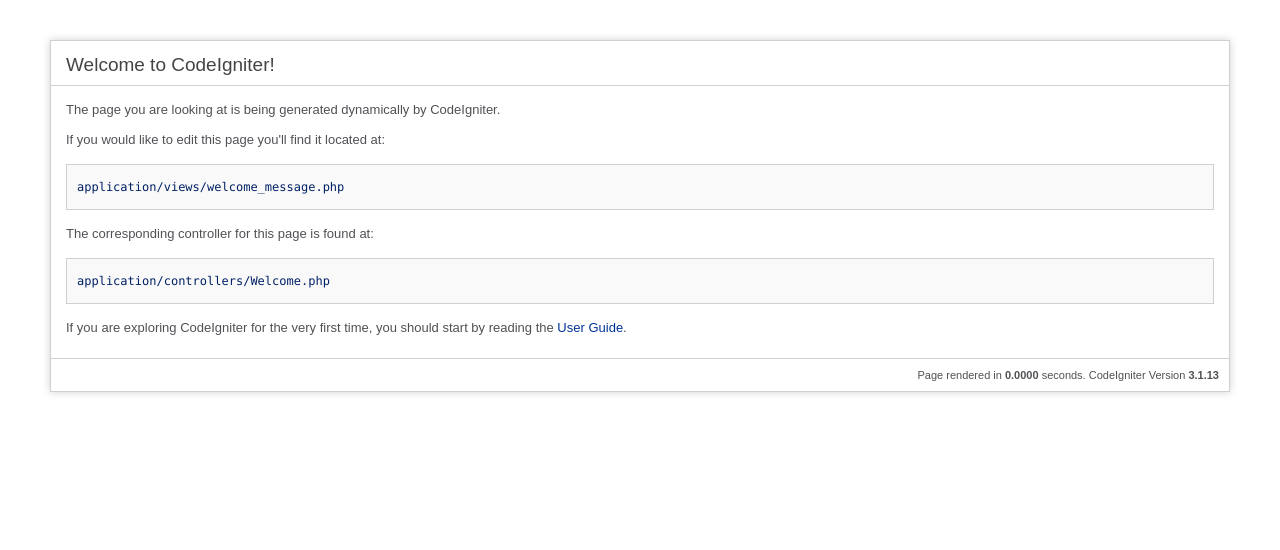
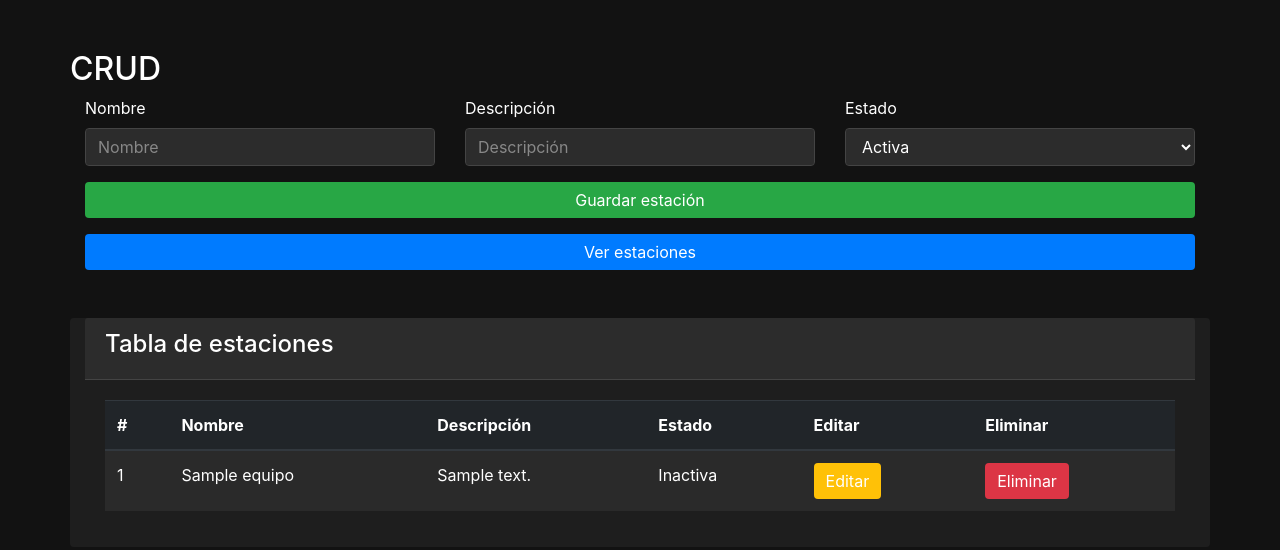
Before and after one commit to Joecr98/timer_proyect, a CodeIgniter app: page /database/index.php/welcome/index in a window 1280 px wide. Shown: the top 550 px of the page. Run offline with CodeIgniter, Linux system fonts and the light colour scheme; tables that the repository leaves empty or names only in its code hold one stand-in row (values such as "Sample post"); data that the repository does not hold is empty; some libraries are stand-ins or nearby versions.

Commit message:
Prototipo base con diseño final

```diff
--- a/application/config/autoload.php
+++ b/application/config/autoload.php
@@ -1,5 +1,5 @@
 <?php
-defined('BASEPATH') OR exit('No direct script access allowed');
+defined('BASEPATH') or exit('No direct script access allowed');
 
 /*
 | -------------------------------------------------------------------
@@ -58,7 +58,7 @@
 |
 |	$autoload['libraries'] = array('user_agent' => 'ua');
 */
-$autoload['libraries'] = array();
+$autoload['libraries'] = array('database');
 
 /*
 | -------------------------------------------------------------------
@@ -89,7 +89,7 @@
 |
 |	$autoload['helper'] = array('url', 'file');
 */
-$autoload['helper'] = array();
+$autoload['helper'] = array('url');
 
 /*
 | -------------------------------------------------------------------
--- a/application/config/config.php
+++ b/application/config/config.php
@@ -1,5 +1,5 @@
 <?php
-defined('BASEPATH') OR exit('No direct script access allowed');
+defined('BASEPATH') or exit('No direct script access allowed');
 
 /*
 |--------------------------------------------------------------------------
@@ -25,6 +25,7 @@
 */
 $config['base_url'] = '';
 
+
 /*
 |--------------------------------------------------------------------------
 | Index File
@@ -35,7 +36,7 @@
 | variable so that it is blank.
 |
 */
-$config['index_page'] = 'index.php';
+$config['index_page'] = '';
 
 /*
 |--------------------------------------------------------------------------
@@ -52,7 +53,7 @@
 |
 | WARNING: If you set this to 'PATH_INFO', URIs will always be URL-decoded!
 */
-$config['uri_protocol']	= 'REQUEST_URI';
+$config['uri_protocol']    = 'REQUEST_URI';
 
 /*
 |--------------------------------------------------------------------------
@@ -78,7 +79,7 @@
 | than english.
 |
 */
-$config['language']	= 'english';
+$config['language']    = 'english';
 
 /*
 |--------------------------------------------------------------------------
@@ -408,12 +409,12 @@
 |       'cookie_httponly') will also affect sessions.
 |
 */
-$config['cookie_prefix']	= '';
-$config['cookie_domain']	= '';
-$config['cookie_path']		= '/';
-$config['cookie_secure']	= FALSE;
-$config['cookie_httponly'] 	= FALSE;
-$config['cookie_samesite'] 	= 'Lax';
+$config['cookie_prefix']    = '';
+$config['cookie_domain']    = '';
+$config['cookie_path']        = '/';
+$config['cookie_secure']    = FALSE;
+$config['cookie_httponly']     = FALSE;
+$config['cookie_samesite']     = 'Lax';
 
 /*
 |--------------------------------------------------------------------------
--- a/application/config/database.php
+++ b/application/config/database.php
@@ -1,5 +1,5 @@
 <?php
-defined('BASEPATH') OR exit('No direct script access allowed');
+defined('BASEPATH') or exit('No direct script access allowed');
 
 /*
 | -------------------------------------------------------------------
@@ -76,9 +76,10 @@
 $db['default'] = array(
 	'dsn'	=> '',
 	'hostname' => 'localhost',
-	'username' => '',
-	'password' => '',
-	'database' => '',
+	'port' => '3316',
+	'username' => 'root',
+	'password' => 'Checha680',
+	'database' => 'bdtimer',
 	'dbdriver' => 'mysqli',
 	'dbprefix' => '',
 	'pconnect' => FALSE,
--- a/application/config/routes.php
+++ b/application/config/routes.php
@@ -1,5 +1,5 @@
 <?php
-defined('BASEPATH') OR exit('No direct script access allowed');
+defined('BASEPATH') or exit('No direct script access allowed');
 
 /*
 | -------------------------------------------------------------------------
--- a/application/controllers/Welcome.php
+++ b/application/controllers/Welcome.php
@@ -1,25 +1,49 @@
 <?php
-defined('BASEPATH') OR exit('No direct script access allowed');
+defined('BASEPATH') or exit('No direct script access allowed');
 
-class Welcome extends CI_Controller {
+class Welcome extends CI_Controller
+{
 
-	/**
-	 * Index Page for this controller.
-	 *
-	 * Maps to the following URL
-	 * 		http://example.com/index.php/welcome
-	 *	- or -
-	 * 		http://example.com/index.php/welcome/index
-	 *	- or -
-	 * Since this controller is set as the default controller in
-	 * config/routes.php, it's displayed at http://example.com/
-	 *
-	 * So any other public methods not prefixed with an underscore will
-	 * map to /index.php/welcome/<method_name>
-	 * @see https://codeigniter.com/userguide3/general/urls.html
-	 */
+	public function __construct()
+	{
+		parent::__construct();
+		$this->load->helper('form');
+		$this->load->model('EquiposModel');
+	}
+
 	public function index()
 	{
-		$this->load->view('welcome_message');
+		$equipos['equipos'] = $this->EquiposModel->mostrarEquipos();
+		$this->load->view('welcome_message', $equipos);
+	}
+
+	public function crearEquipo()
+	{
+		$equipo['nombre'] = $this->input->post('nombre');
+		$equipo['descripcion'] = $this->input->post('descripcion');
+		$equipo['estado'] = $this->input->post('estado');
+		$this->EquiposModel->crearEquipo($equipo);
+		redirect('Welcome');
+	}
+
+	public function eliminarEquipo($idEquipo)
+	{
+		$this->EquiposModel->eliminarEquipo($idEquipo);
+		redirect('Welcome');
+	}
+
+	public function editarEquipo($idEquipo)
+	{
+		$equipo['nombre'] = $this->input->post('nombre');
+		$equipo['descripcion'] = $this->input->post('descripcion');
+		$equipo['estado'] = $this->input->post('estado');
+		$this->EquiposModel->editarEquipo($equipo, $idEquipo);
+		redirect('Welcome');
+	}
+
+	public function verEstaciones()
+	{
+		$equipos['equipos'] = $this->EquiposModel->mostrarEquipos();
+		$this->load->view('verEstaciones', $equipos);
 	}
 }
--- /dev/null
+++ b/application/models/EquiposModel.php
@@ -0,0 +1,32 @@
+<?php
+class EquiposModel extends CI_Model
+{
+    public function __construct()
+    {
+        parent::__construct();
+    }
+
+    public function crearEquipo($equipo)
+    {
+        $this->db->insert('equipos', $equipo);
+    }
+
+    public function mostrarEquipos()
+    {
+        $this->db->select('*');
+        $this->db->from('equipos');
+        return $this->db->get()->result();
+    }
+
+    public function eliminarEquipo($idEquipo)
+    {
+        $this->db->where('idEquipo', $idEquipo);
+        $this->db->delete('equipos');
+    }
+
+    public function editarEquipo($equipo, $idEquipo)
+    {
+        $this->db->where('idEquipo', $idEquipo);
+        $this->db->update('equipos', $equipo);
+    }
+}
--- a/application/views/welcome_message.php
+++ b/application/views/welcome_message.php
@@ -1,100 +1,164 @@
-<?php
-defined('BASEPATH') OR exit('No direct script access allowed');
-?><!DOCTYPE html>
+<!DOCTYPE html>
 <html lang="en">
+
 <head>
-	<meta charset="utf-8">
-	<title>Welcome to CodeIgniter</title>
-
-	<style type="text/css">
-
-	::selection { background-color: #E13300; color: white; }
-	::-moz-selection { background-color: #E13300; color: white; }
-
+	<meta charset="UTF-8">
+	<meta name="viewport" content="width=device-width, initial-scale=1.0">
+	<title>Inicio</title>
+	<link rel="stylesheet" href="https://cdn.jsdelivr.net/npm/bootstrap@4.0.0/dist/css/bootstrap.min.css" integrity="sha384-Gn5384xqQ1aoWXA+058RXPxPg6fy4IWvTNh0E263XmFcJlSAwiGgFAW/dAiS6JXm" crossorigin="anonymous">
+	<style>
 		body {
-		background-color: #fff;
-		margin: 40px;
-		font: 13px/20px normal Helvetica, Arial, sans-serif;
-		color: #4F5155;
+			background-color: #121212;
+			color: #ffffff;
 		}
 
-	a {
-		color: #003399;
-		background-color: transparent;
-		font-weight: normal;
-		text-decoration: none;
+		.container {
+			margin-top: 50px;
 		}
 
-	a:hover {
-		color: #97310e;
+		.card {
+			background-color: #1e1e1e;
+			border: none;
 		}
 
-	h1 {
-		color: #444;
-		background-color: transparent;
-		border-bottom: 1px solid #D0D0D0;
-		font-size: 19px;
-		font-weight: normal;
-		margin: 0 0 14px 0;
-		padding: 14px 15px 10px 15px;
+		.card-header {
+			background-color: #2c2c2c;
+			border-bottom: 1px solid #444;
 		}
 
-	code {
-		font-family: Consolas, Monaco, Courier New, Courier, monospace;
-		font-size: 12px;
-		background-color: #f9f9f9;
-		border: 1px solid #D0D0D0;
-		color: #002166;
-		display: block;
-		margin: 14px 0 14px 0;
-		padding: 12px 10px 12px 10px;
+		.card-body {
+			background-color: #1e1e1e;
 		}
 
-	#body {
-		margin: 0 15px 0 15px;
-		min-height: 96px;
+		.table {
+			color: #ffffff;
 		}
 
-	p {
-		margin: 0 0 10px;
-		padding:0;
+		.table thead {
+			background-color: #333333;
 		}
 
-	p.footer {
-		text-align: right;
-		font-size: 11px;
-		border-top: 1px solid #D0D0D0;
-		line-height: 32px;
-		padding: 0 10px 0 10px;
-		margin: 20px 0 0 0;
+		.table tbody tr {
+			background-color: #2a2a2a;
 		}
 
-	#container {
-		margin: 10px;
-		border: 1px solid #D0D0D0;
-		box-shadow: 0 0 8px #D0D0D0;
+		.btn {
+			border: none;
+		}
+
+		.btn-success {
+			background-color: #28a745;
+		}
+
+		.btn-primary {
+			background-color: #007bff;
+		}
+
+		.btn-warning {
+			background-color: #ffc107;
+			color: #000;
+		}
+
+		.btn-danger {
+			background-color: #dc3545;
+		}
+
+		.form-control {
+			background-color: #2c2c2c;
+			color: #ffffff;
+			border: 1px solid #444;
+		}
+
+		.form-control::placeholder {
+			color: #888888;
 		}
 	</style>
 </head>
+
 <body>
+	<div class="container">
+		<!--TITULO DE LA PAGINA -->
+		<div class="row">
+			<h2>CRUD</h2>
+		</div>
+		<!-- FORMULARIO -->
+		<div class="mb-5">
+			<?php echo form_open('welcome/crearEquipo', ['id' => 'form-equipo']); ?>
+			<div class="row">
+				<div class="form-group col-sm-4">
+					<label for="">Nombre</label>
+					<input type="text" name="nombre" class="form-control" required placeholder="Nombre" id="nombre">
+				</div>
+				<div class="form-group col-sm-4">
+					<label for="">Descripción</label>
+					<input type="text" name="descripcion" class="form-control" required placeholder="Descripción" id="descripcion">
+				</div>
+				<div class="form-group col-sm-4">
+					<label for="estado">Estado</label>
+					<select name="estado" class="form-control" required id="estado">
+						<option value="1">Activa</option>
+						<option value="0">Inactiva</option>
+					</select>
+				</div>
+			</div>
+			<button type="submit" class="btn btn-success btn-block">Guardar estación</button>
+			<?php echo form_close(); ?>
+			<a href="<?php echo base_url('welcome/verEstaciones'); ?>" class="btn btn-primary btn-block mt-3">Ver estaciones</a>
+		</div>
+		<!-- TABLA DE DATOS -->
+		<div class="row">
+			<div class="card col-12">
+				<div class="card-header">
+					<h4>Tabla de estaciones</h4>
+				</div>
+				<div class="card-body">
+					<table class="table">
+						<thead class="thead-dark">
+							<tr>
+								<th scope="col">#</th>
+								<th scope="col">Nombre</th>
+								<th scope="col">Descripción</th>
+								<th scope="col">Estado</th>
+								<th scope="col">Editar</th>
+								<th scope="col">Eliminar</th>
+							</tr>
+						</thead>
+						<tbody>
+							<?php
+							$contador = 0;
+							foreach ($equipos as $equipo) {
+								echo '
+										<tr>
+											<td>' . ++$contador . '</td>
+											<td>' . $equipo->nombre . '</td>
+											<td>' . $equipo->descripcion . '</td>
+											<td>' . ($equipo->estado == 1 ? 'Activa' : 'Inactiva') . '</td>
+											<td><button type="button" class="btn btn-warning text-white" onclick="llenarDatosActualizar(' . $equipo->idEquipo . ', `' . $equipo->nombre . '`, `' . $equipo->descripcion . '`, `' . $equipo->estado . '`)">Editar</button></td>
+											<td><a href="' . base_url('welcome/eliminarEquipo/' . $equipo->idEquipo) . '" type="button" class="btn btn-danger">Eliminar</a></td>
+										</tr>
+									';
+							}
+							?>
+						</tbody>
+					</table>
+				</div>
+			</div>
+		</div>
+	</div>
+	<script>
+		let url = "<?php echo base_url('welcome/editarEquipo'); ?>";
+		const llenarDatosActualizar = (idEquipo, nombre, descripcion, estado) => {
+			let path = url + "/" + idEquipo;
+			console.log(path);
+			document.getElementById('form-equipo').setAttribute('action', path);
+			document.getElementById('nombre').value = nombre;
+			document.getElementById('descripcion').value = descripcion;
+			document.getElementById('estado').value = estado;
+		}
+	</script>
+	<script src="https://code.jquery.com/jquery-3.2.1.slim.min.js" integrity="sha384-KJ3o2DKtIkvYIK3UENzmM7KCkRr/rE9/Qpg6aAZGJwFDMVNA/GpGFF93hXpG5KkN" crossorigin="anonymous"></script>
+	<script src="https://cdn.jsdelivr.net/npm/popper.js@1.12.9/dist/umd/popper.min.js" integrity="sha384-ApNbgh9B+Y1QKtv3Rn7W3mgPxhU9K/ScQsAP7hUibX39j7fakFPskvXusvfa0b4Q" crossorigin="anonymous"></script>
+	<script src="https://cdn.jsdelivr.net/npm/bootstrap@4.0.0/dist/js/bootstrap.min.js" integrity="sha384-JZR6Spejh4U02d8jOt6vLEHfe/JQGiRRSQQxSfFWpi1MquVdAyjUar5+76PVCmYl" crossorigin="anonymous"></script>
+</body>
 
-<div id="container">
-	<h1>Welcome to CodeIgniter!</h1>
-
-	<div id="body">
-		<p>The page you are looking at is being generated dynamically by CodeIgniter.</p>
-
-		<p>If you would like to edit this page you'll find it located at:</p>
-		<code>application/views/welcome_message.php</code>
-
-		<p>The corresponding controller for this page is found at:</p>
-		<code>application/controllers/Welcome.php</code>
-
-		<p>If you are exploring CodeIgniter for the very first time, you should start by reading the <a href="userguide3/">User Guide</a>.</p>
-	</div>
-
-	<p class="footer">Page rendered in <strong>{elapsed_time}</strong> seconds. <?php echo  (ENVIRONMENT === 'development') ?  'CodeIgniter Version <strong>' . CI_VERSION . '</strong>' : '' ?></p>
-</div>
-
-</body>
 </html>
```
Also changed, not shown: application/views/verEstaciones.php (added, +185 -0 lines), .htaccess (added). Lines whose indentation alone changed are shown as unchanged.
